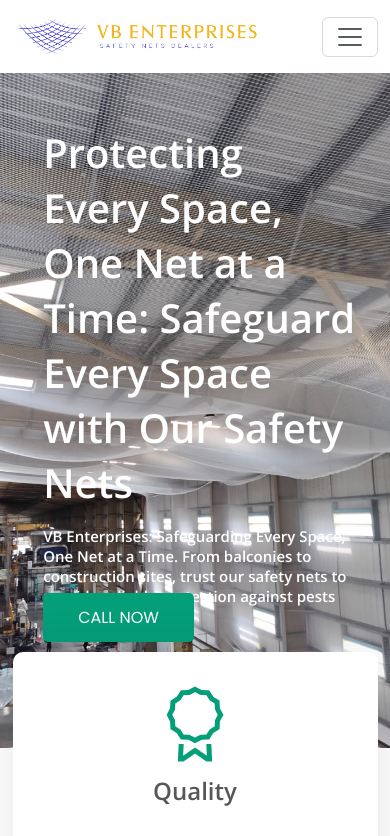
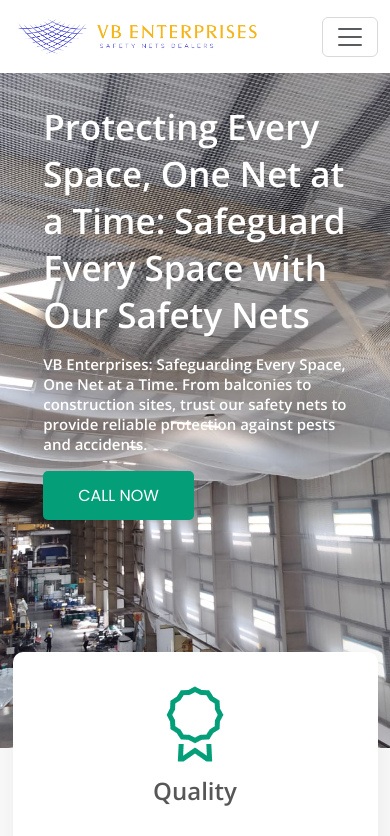
Before and after one commit to hk2166/VBe, a React (Create React App) app: page / in a window 390 px wide. Shown: the top 836 px of the page. Built offline with nearby package versions, Linux system fonts and the light colour scheme.

Commit message:
Update carousel.scss

```diff
--- a/src/components/carousel.scss
+++ b/src/components/carousel.scss
@@ -152,14 +152,14 @@
     .home_container{
       margin:0 8vw 0 8vw ;
       display: flex;
-   justify-content: center;
+   justify-content: start;
       .heading{
         width: 80vw;
-        font-size: 40px;
+        font-size: 35px;
       }
       .heading2{
         width: 80vw;
-        margin-bottom: 10px;
+        margin-bottom: 60px;
         font-size: 15px;
       }
     }
```
